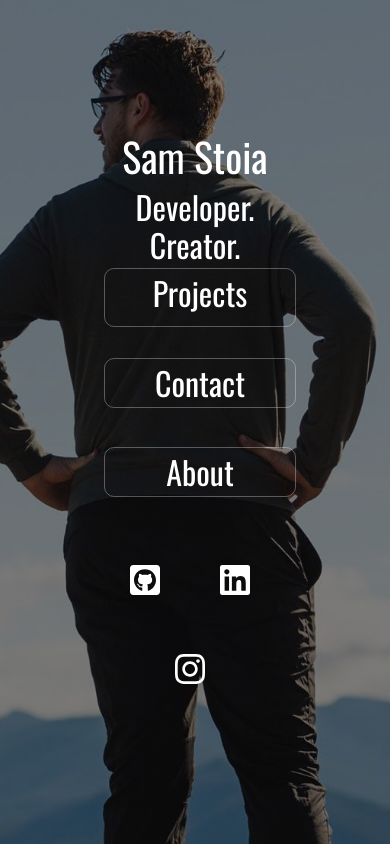
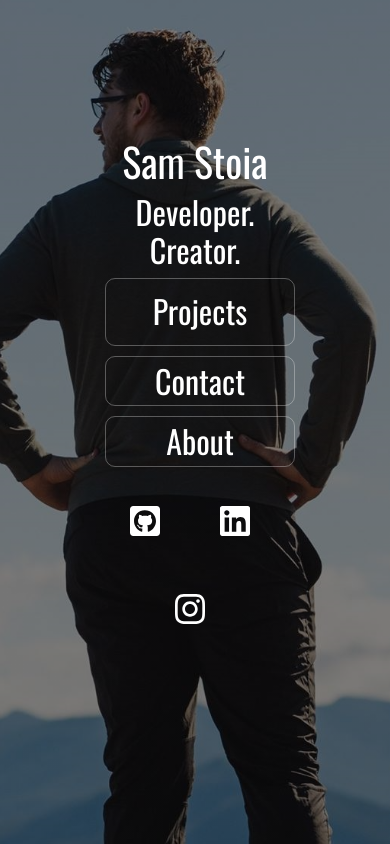
Before and after one commit to samstoia/react-portfolio, a React (Create React App) app: page / in a window 390 px wide. Built offline with nearby package versions, Linux system fonts and the light colour scheme.

Commit message:
fix buttons on home page

```diff
--- a/src/styles/Homepage.css
+++ b/src/styles/Homepage.css
@@ -12,7 +12,7 @@ body, html{
   /* background-position: center, center; */
   display: grid;
   grid-template-columns: repeat(6, 1fr);
-  grid-template-rows: 15% 15% 10% 10% 10% 40px;
+  grid-template-rows: 15% 15% 8% 5% 5% 40px;
   grid-template-areas:
     ". . . . . ."
     ". d d d d ."
@@ -21,16 +21,17 @@ body, html{
     ". . m m . ."
     ". . . . . .";
     color: white;
-    grid-gap: 5px;
+    grid-gap: 10px;
 }
 
 .projects {
-  height: 70%;
+  height: 100%;
   min-height: 50px;
   width: 100%;
   border: 1px solid rgb(255, 255, 255, .3);
   border-radius: 10px;
   grid-area: p;
+  line-height: 200%;
 }
 
 .description {
@@ -38,7 +39,7 @@ body, html{
 }
 
 .about, .contact {
-  height: 40%;
+  height: 100%;
   min-height: 50px;
   width: 100%;
   border: 1px solid rgb(255, 255, 255, .3);
@@ -91,7 +92,7 @@ svg:hover {
 @media only screen and (max-width: 825px)  {
   .page-container {
     grid-template-columns: repeat(4, 1fr);
-  grid-template-rows: 15% 15% 10% 10% 10% 40px;
+    grid-template-rows: 15% 15% 8% 6% 6% 40px;
     grid-template-areas:
       ". . . ."
       ". d d ."
@@ -100,7 +101,7 @@ svg:hover {
       ". a a ."
       ". m m .";
     color: white;
-    grid-gap: 5px;
+    grid-gap: 10px;
     }
 
   }
--- a/src/styles/ProjectDetail.css
+++ b/src/styles/ProjectDetail.css
@@ -59,4 +59,8 @@
         " . . . .";
     }
 
+    .detailsDiv {
+      margin-left: 0px;
+    }
+
   }
```
Lines whose indentation alone changed are shown as unchanged.
